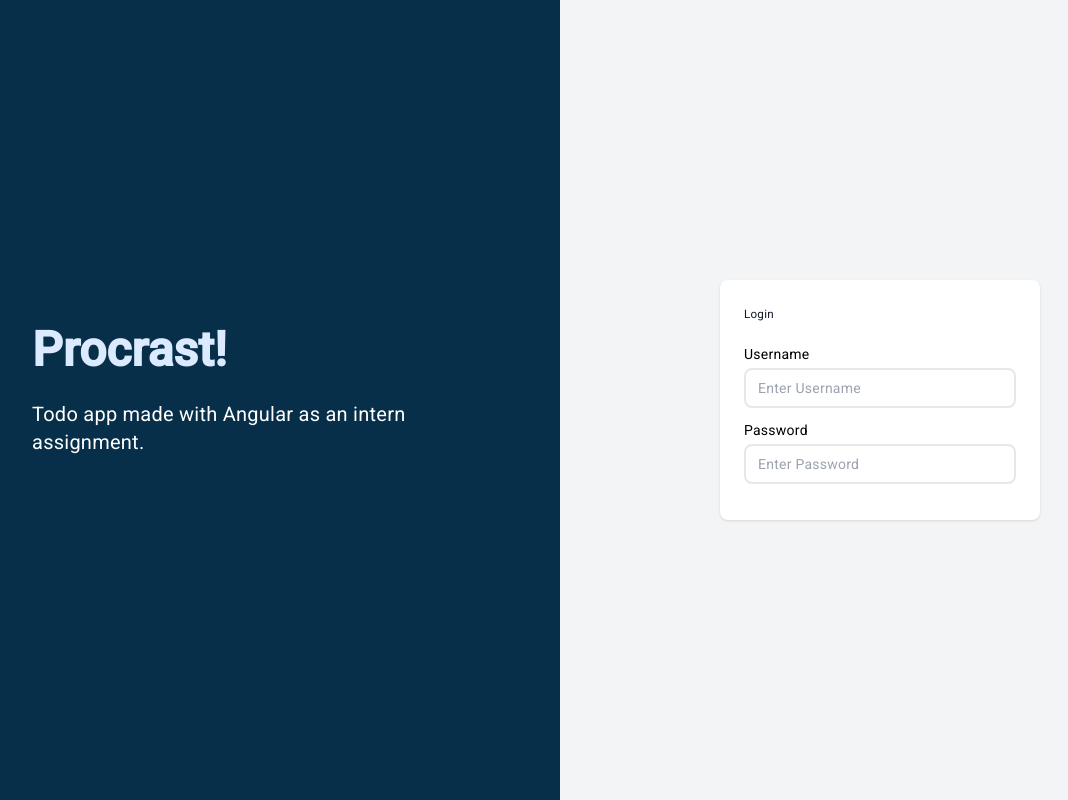
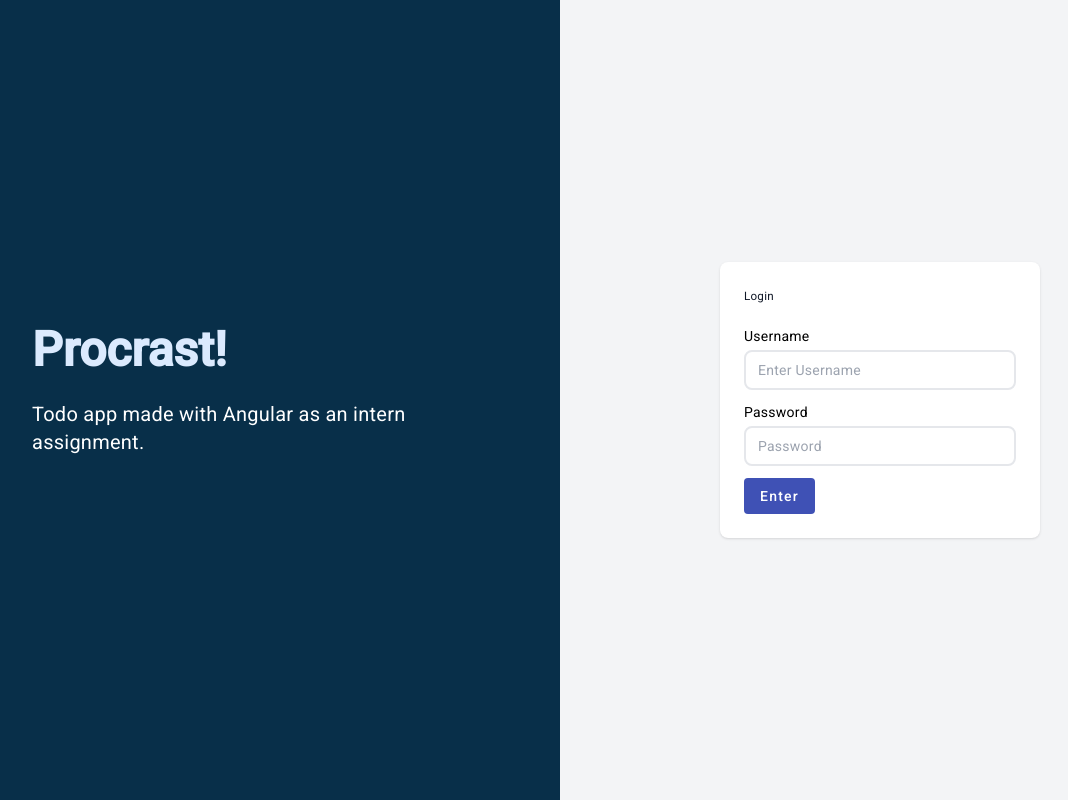
Before and after one commit to paired55/procrast, an Angular app: page / in a window 1280 px wide. Shown: the whole page, without its empty margins (80-1148 px from the left). Built offline with nearby package versions, Linux system fonts and the light colour scheme.

Commit message:
Update login component

```diff
--- a/src/app/pages/login/login.component.html
+++ b/src/app/pages/login/login.component.html
@@ -1,23 +1,50 @@
 <div class="flex flex-col gap-2 p-6 bg-white rounded-lg shadow">
   <h5 class="text-xl mb-2 font-bold text-gray-900">Login</h5>
-  <form action="">
+  <form
+    action=""
+    [formGroup]="loginForm"
+    (ngSubmit)="onSubmit()"
+    autocomplete="off"
+    novalidate
+  >
     <div class="form-group mb-3">
       <label for="">Username</label>
       <input
         type="text"
         placeholder="Enter Username"
         class="form-control"
-        formControlName="Username"
+        formControlName="username"
+        [class]="{
+          invalid:
+            loginForm.get('username')?.hasError('required') &&
+            loginForm.get('username')?.touched,
+          valid: loginForm.get('username')?.valid
+        }"
       />
+      @if (loginForm.get('username')?.hasError('required') &&
+      loginForm.get('username')?.touched) {
+      <span class="form-error">Username is required!</span>
+      }
     </div>
     <div class="form-group mb-3">
       <label for="">Password</label>
       <input
         type="password"
-        placeholder="Enter Password"
+        placeholder="Password"
         class="form-control"
-        formControlName="Password"
+        formControlName="password"
+        [class]="{
+          invalid:
+            loginForm.get('password')?.hasError('required') &&
+            loginForm.get('password')?.touched,
+          valid: loginForm.get('password')?.valid
+        }"
       />
+      @if (loginForm.get('password')?.hasError('required') &&
+      loginForm.get('password')?.touched) {
+      <span class="form-error">Password is required!</span>
+      }
     </div>
+    <button mat-flat-button color="primary">Enter</button>
   </form>
 </div>
--- a/src/app/pages/login/login.component.ts
+++ b/src/app/pages/login/login.component.ts
@@ -1,12 +1,34 @@
 import { Component } from '@angular/core';
+import {
+  FormBuilder,
+  FormControl,
+  FormGroup,
+  ReactiveFormsModule,
+  Validators,
+} from '@angular/forms';
+import { MatButton, MatButtonModule } from '@angular/material/button';
 
 @Component({
   selector: 'app-login',
   standalone: true,
-  imports: [],
+  imports: [MatButtonModule, ReactiveFormsModule],
   templateUrl: './login.component.html',
-  styleUrl: './login.component.scss'
+  styleUrl: './login.component.scss',
 })
 export class LoginComponent {
+  loginForm!: FormGroup;
 
+  constructor(private fb: FormBuilder) {
+    this.loginForm = this.fb.group({
+      username: new FormControl('', Validators.required),
+      password: new FormControl('', Validators.required),
+    });
+  }
+
+  onSubmit() {
+    if (this.loginForm.valid) {
+    } else {
+      this.loginForm.markAllAsTouched;
+    }
+  }
 }
```
